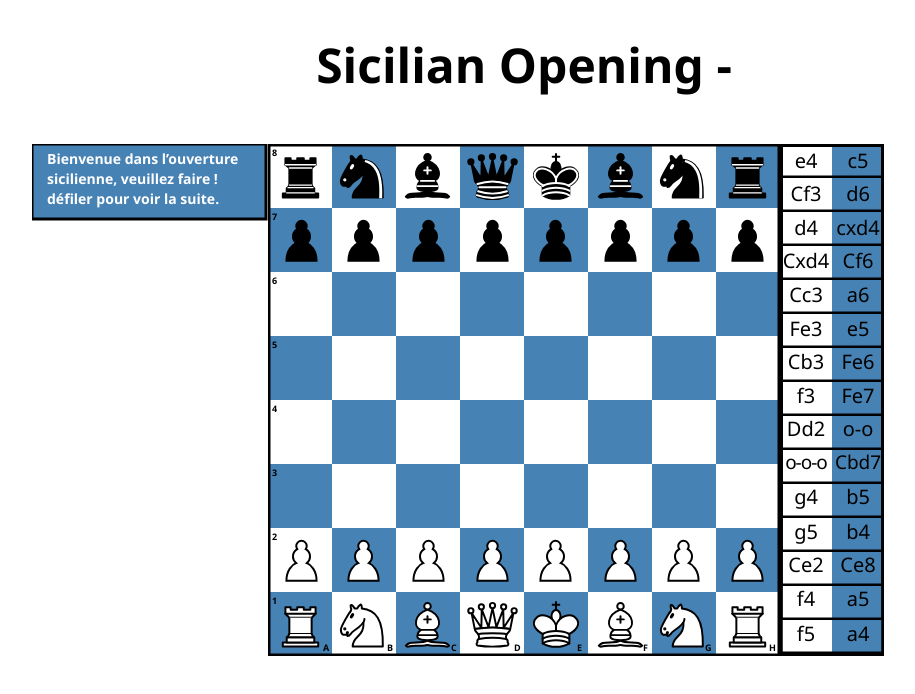
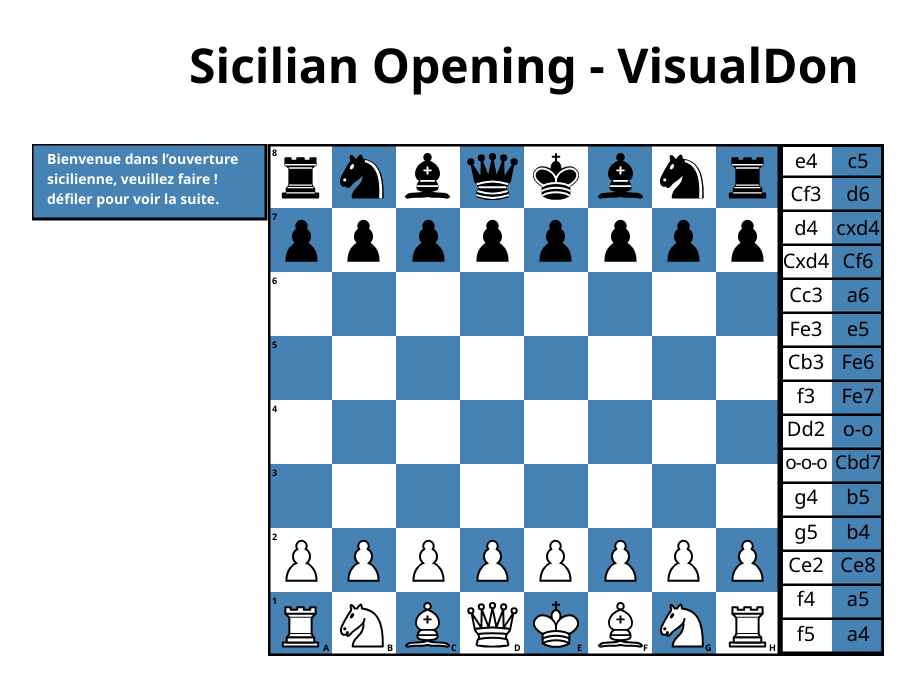
Before and after one commit to Raveonli/SicilianOpening, a website built with Vite: page index.html in a window 1280 px wide. Shown: the whole page, without its empty margins (116-1031 px from the left). Built offline with nearby package versions, Linux system fonts and the light colour scheme.

Commit message:
change title

```diff
--- a/index.html
+++ b/index.html
@@ -9,7 +9,7 @@
     <script src="https://d3js.org/d3.v6.min.js"></script>
   </head>
   <body>
-    <h1>Sicilian Opening -</h1>
+    <h1>Sicilian Opening - VisualDon</h1>
     <svg id="board" width="512" height="512"></svg>
     <svg id="moves" width="104" height="512"></svg>
     <svg id="comments" width="236" height="512">
```
